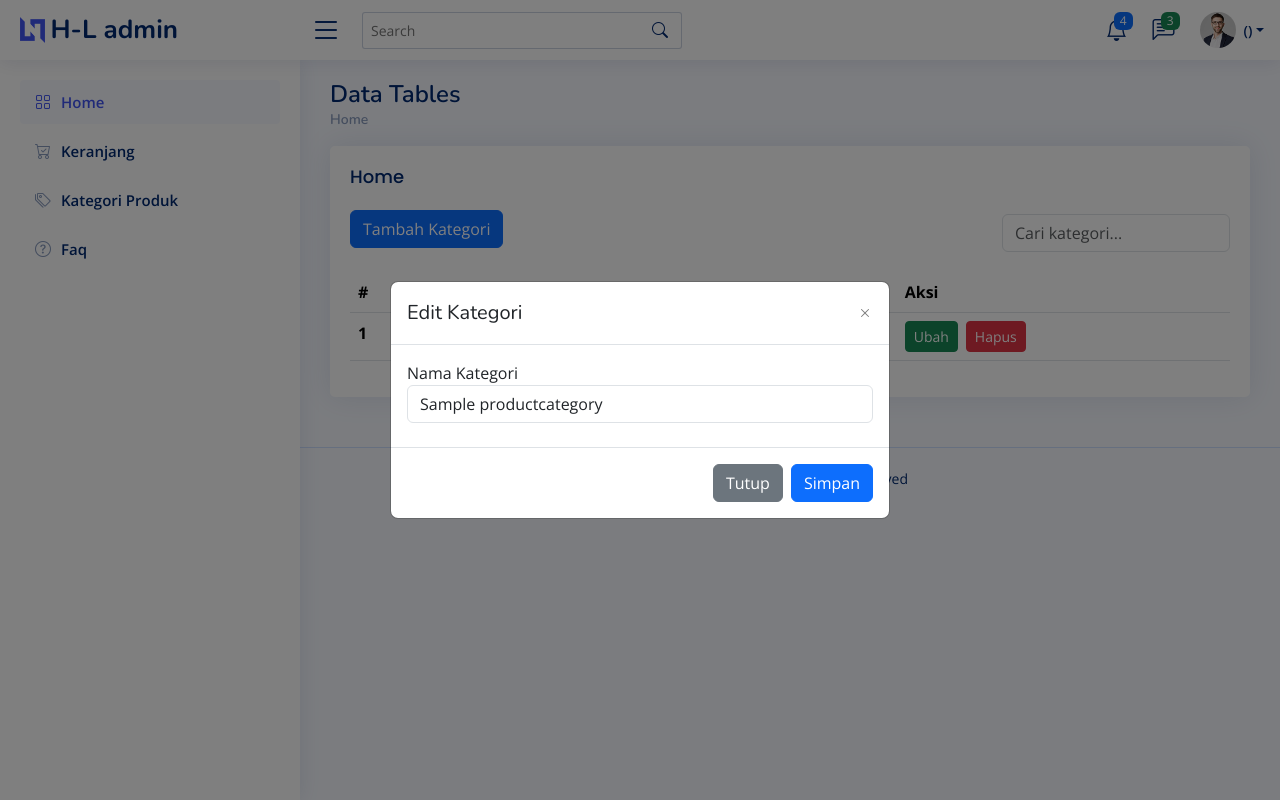
After one commit to meganfbr/belajar-ci, a CodeIgniter 4 app: the page made by app/Views/v_produkCategory.php in a window 1280 px wide, after a click on "Ubah". The commit adds this page. Run offline with PHP 8.4 and a stand-in for CodeIgniter, Linux system fonts and the light colour scheme; the template is opened without the code that fills it: most values are stand-ins (such as "Sample title", 1, 10 or a date in 2020); data that the repository does not hold is empty; some libraries are stand-ins or nearby versions.

Commit message:
update produk kateogori

```diff
--- a/app/Views/components/sidebar.php
+++ b/app/Views/components/sidebar.php
@@ -16,7 +16,13 @@
                 <span>Keranjang</span>
             </a>
         </li>
-        <!-- End Keranjang Nav -->
+                <!-- End Keranjang Nav -->
+        <li class="nav-item">
+            <a class="nav-link <?php echo (uri_string() == 'product-category') ? "" : "collapsed" ?>" href="<?= base_url('product-category') ?>">
+                <i class="bi bi-tags"></i> <!-- Ganti icon yang lebih sesuai -->
+                <span>Kategori Produk</span>
+            </a>
+        </li>
 
         <?php
         if (session()->get('role') == 'admin') {
--- /dev/null
+++ b/app/Views/v_produkCategory.php
@@ -0,0 +1,160 @@
+<?= $this->extend('layout') ?>
+<?= $this->section('content') ?>
+
+<!-- Notifikasi Flashdata -->
+<?php if (session()->getFlashData('success')): ?>
+    <div class="alert alert-success alert-dismissible fade show" role="alert">
+        <?= session()->getFlashData('success') ?>
+        <button type="button" class="btn-close" data-bs-dismiss="alert" aria-label="Close"></button>
+    </div>
+<?php endif; ?>
+
+<?php if (session()->getFlashData('failed')): ?>
+    <div class="alert alert-danger alert-dismissible fade show" role="alert">
+        <?php
+        if (is_array(session()->getFlashData('failed'))) {
+            foreach (session()->getFlashData('failed') as $error) {
+                echo $error . '<br>';
+            }
+        } else {
+            echo session()->getFlashData('failed');
+        }
+        ?>
+        <button type="button" class="btn-close" data-bs-dismiss="alert" aria-label="Close"></button>
+    </div>
+<?php endif; ?>
+
+<!-- Tombol Tambah & Search -->
+<div class="d-flex justify-content-between align-items-center flex-wrap mb-3">
+    <button type="button" class="btn btn-primary mb-2" data-bs-toggle="modal" data-bs-target="#addModal">
+        Tambah Kategori
+    </button>
+    <div class="datatable-search">
+        <input type="text" class="form-control" id="searchInput" placeholder="Cari kategori...">
+    </div>
+</div>
+
+<!-- Tabel Produk Kategori -->
+<table class="table datatable">
+    <thead>
+        <tr>
+            <th>#</th>
+            <th>Nama</th>
+            <!-- <th>Deskripsi</th>
+            <th>Status</th> -->
+            <th>Aksi</th>
+        </tr>
+    </thead>
+    <tbody>
+        <?php foreach ($productcategory as $index => $kategori): ?>
+            <tr>
+                <th><?= $index + 1 ?></th>
+                <td><?= esc($kategori['name']) ?></td>
+                <!-- <td><?= esc($kategori['description'] ?? '-') ?></td> -->
+                <!-- <td>
+                    <span class="badge bg-<?= $kategori['is_active'] ? 'success' : 'danger' ?>">
+                        <?= $kategori['is_active'] ? 'Aktif' : 'Nonaktif' ?>
+                    </span>
+                </td> -->
+                <td>
+                    <div class="d-flex gap-2">
+                        <button type="button" class="btn btn-success btn-sm" data-bs-toggle="modal" data-bs-target="#editModal-<?= $kategori['id'] ?>">Ubah</button>
+                        <a href="<?= base_url('product-category/delete/' . $kategori['id']) ?>" class="btn btn-danger btn-sm" onclick="return confirm('Yakin hapus kategori ini?')">Hapus</a>
+                    </div>
+                </td>
+            </tr>
+
+            <!-- Edit Modal -->
+            <div class="modal fade" id="editModal-<?= $kategori['id'] ?>" tabindex="-1">
+                <div class="modal-dialog modal-dialog-centered">
+                    <div class="modal-content">
+                        <div class="modal-header">
+                            <h5 class="modal-title">Edit Kategori</h5>
+                            <button type="button" class="btn-close" data-bs-dismiss="modal" aria-label="Close"></button>
+                        </div>
+                        <form action="<?= base_url('product-category/edit/' . $kategori['id']) ?>" method="post">
+                            <?= csrf_field(); ?>
+                            <div class="modal-body">
+                                <div class="form-group mb-2">
+                                    <label for="name">Nama Kategori</label>
+                                    <input type="text" name="name" class="form-control" value="<?= esc($kategori['name']) ?>" required>
+                                </div>
+                                <!-- <div class="form-group mb-2">
+                                    <label for="description">Deskripsi</label>
+                                    <textarea name="description" class="form-control" rows="3"><?= esc($kategori['description'] ?? '') ?></textarea>
+                                </div> -->
+                                <!-- <div class="form-group mb-2">
+                                    <label for="is_active">Status</label>
+                                    <select name="is_active" class="form-control" required>
+                                        <option value="1" <?= $kategori['is_active'] ? 'selected' : '' ?>>Aktif</option>
+                                        <option value="0" <?= !$kategori['is_active'] ? 'selected' : '' ?>>Nonaktif</option>
+                                    </select>
+                                </div> -->
+                            </div>
+                            <div class="modal-footer">
+                                <button type="button" class="btn btn-secondary" data-bs-dismiss="modal">Tutup</button>
+                                <button type="submit" class="btn btn-primary">Simpan</button>
+                            </div>
+                        </form>
+                    </div>
+                </div>
+            </div>
+            <!-- End Edit Modal -->
+        <?php endforeach ?>
+    </tbody>
+</table>
+
+<!-- Modal Tambah Data -->
+<div class="modal fade" id="addModal" tabindex="-1">
+    <div class="modal-dialog modal-dialog-centered">
+        <div class="modal-content">
+            <form action="<?= base_url('product-category') ?>" method="post">
+                <?= csrf_field(); ?>
+                <div class="modal-header">
+                    <h5 class="modal-title">Tambah Kategori</h5>
+                    <button type="button" class="btn-close" data-bs-dismiss="modal" aria-label="Close"></button>
+                </div>
+                <div class="modal-body">
+                    <div class="form-group mb-2">
+                        <label for="name">Nama Kategori</label>
+                        <input type="text" name="name" class="form-control" required>
+                    </div>
+                    <div class="form-group mb-2">
+                        <label for="description">Deskripsi</label>
+                        <textarea name="description" class="form-control" rows="3"></textarea>
+                    </div>
+                    <div class="form-group mb-2">
+                        <label for="is_active">Status</label>
+                        <select name="is_active" class="form-control" required>
+                            <option value="1">Aktif</option>
+                            <option value="0">Nonaktif</option>
+                        </select>
+                    </div>
+                </div>
+                <div class="modal-footer">
+                    <button type="button" class="btn btn-secondary" data-bs-dismiss="modal">Tutup</button>
+                    <button type="submit" class="btn btn-primary">Simpan</button>
+                </div>
+            </form>
+        </div>
+    </div>
+</div>
+
+<script>
+// Fungsi pencarian sederhana
+document.getElementById('searchInput').addEventListener('keyup', function() {
+    const searchValue = this.value.toLowerCase();
+    const rows = document.querySelectorAll('.datatable tbody tr');
+
+    rows.forEach(row => {
+        const name = row.querySelector('td:nth-child(2)').textContent.toLowerCase();
+        if (name.includes(searchValue)) {
+            row.style.display = '';
+        } else {
+            row.style.display = 'none';
+        }
+    });
+});
+</script>
+
+<?= $this->endSection() ?>
```
Also changed, not shown: app/Config/Routes.php (+9 -0 lines), app/Controllers/ProdukCategoryController.php (added, +89 -0 lines), app/Database/Seeds/ProductCategorySeeder.php (+25 -37 lines), app/Models/CategoryModel.php (added, +19 -0 lines), 2 other files.
